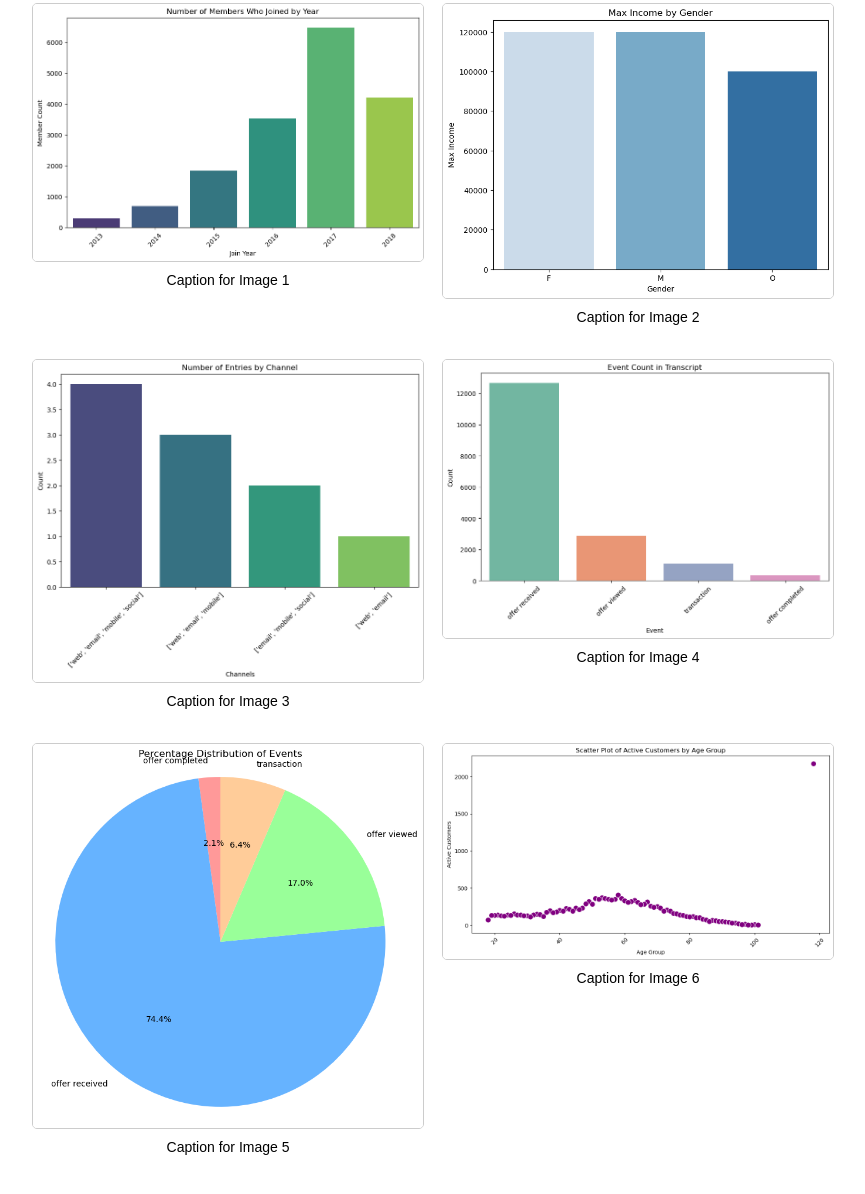
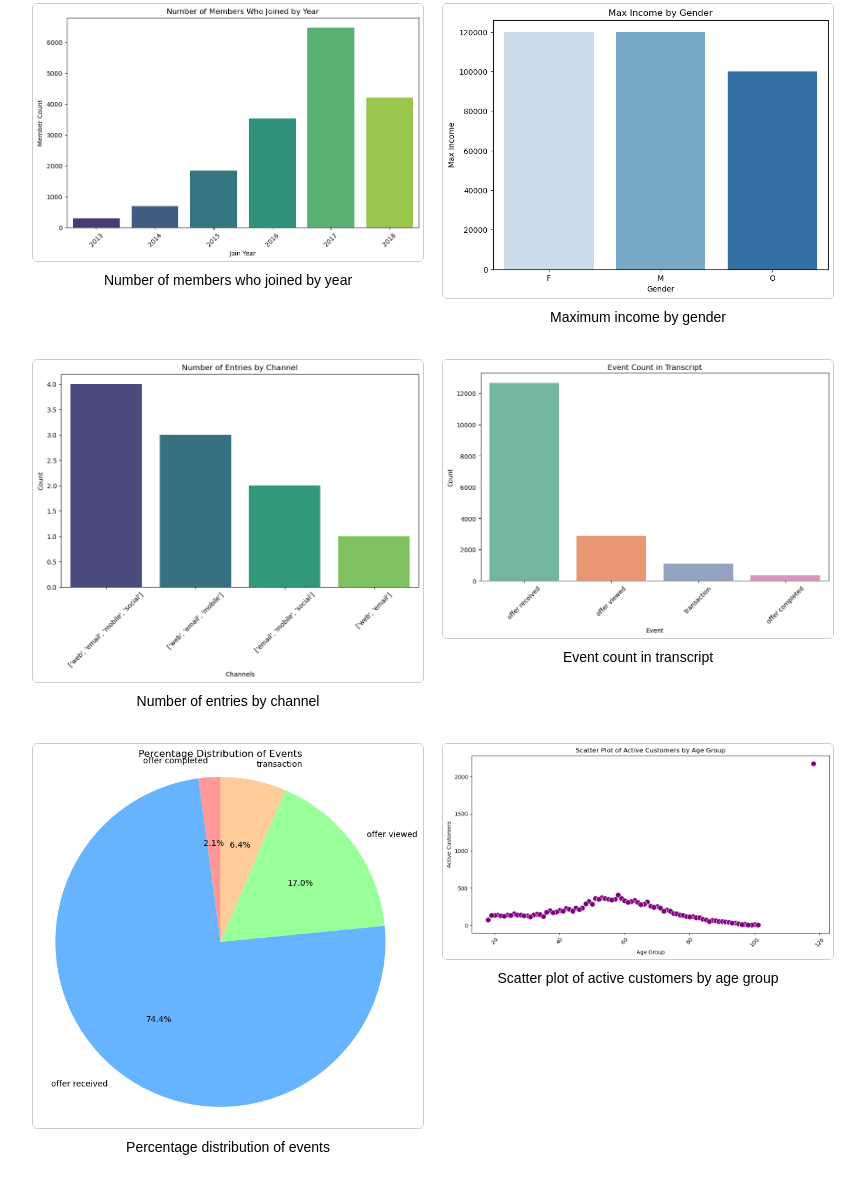
Before and after one commit to VarshaChanumolu/Starbucks_CRM, a website: page public/index.html in a window 1280 px wide. Shown: the part 172-1366 px from the top of the page, without its empty margins (207-1072 px from the left). Drawn offline with Linux system fonts and the light colour scheme.

Commit message:
Images captions

```diff
--- a/public/index.html
+++ b/public/index.html
@@ -202,27 +202,27 @@
         <div class="gallery">
             <div class="gallery-item">
                 <img src="1.png" alt="Image 1">
-                <p>Caption for Image 1</p>
+                <p>Number of members who joined by year</p>
             </div>
             <div class="gallery-item">
                 <img src="2.png" alt="Image 2">
-                <p>Caption for Image 2</p>
+                <p>Maximum income by gender</p>
             </div>
             <div class="gallery-item">
                 <img src="3.png" alt="Image 3">
-                <p>Caption for Image 3</p>
+                <p>Number of entries by channel</p>
             </div>
             <div class="gallery-item">
                 <img src="4.png" alt="Image 4">
-                <p>Caption for Image 4</p>
+                <p>Event count in transcript</p>
             </div>
             <div class="gallery-item">
                 <img src="5.png" alt="Image 5">
-                <p>Caption for Image 5</p>
+                <p>Percentage distribution of events</p>
             </div>
             <div class="gallery-item">
                 <img src="6.png" alt="Image 6">
-                <p>Caption for Image 6</p>
+                <p>Scatter plot of active customers by age group</p>
             </div>
         </div>
     </div>
```
